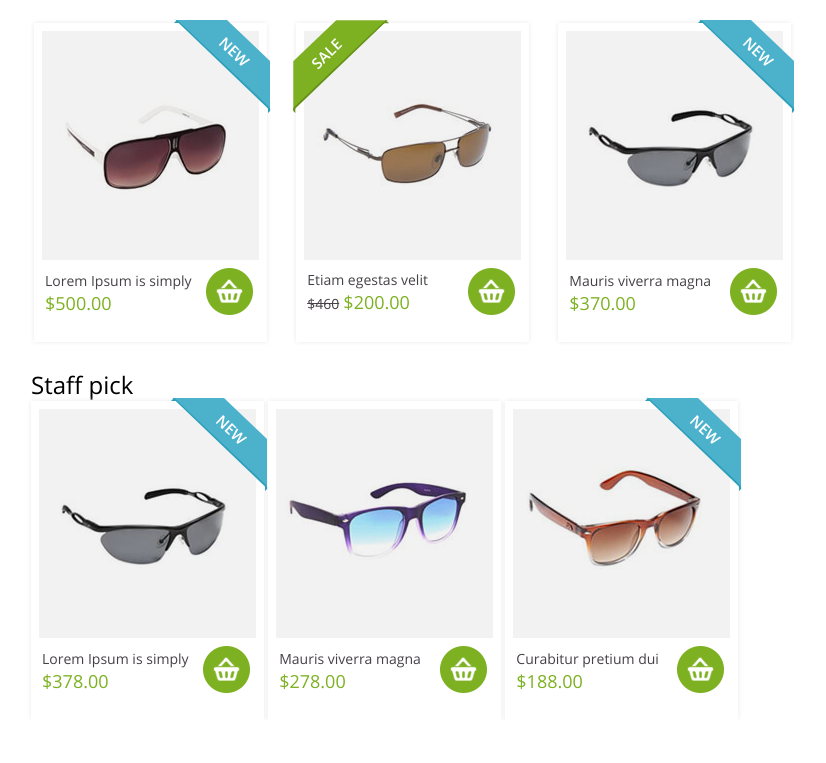
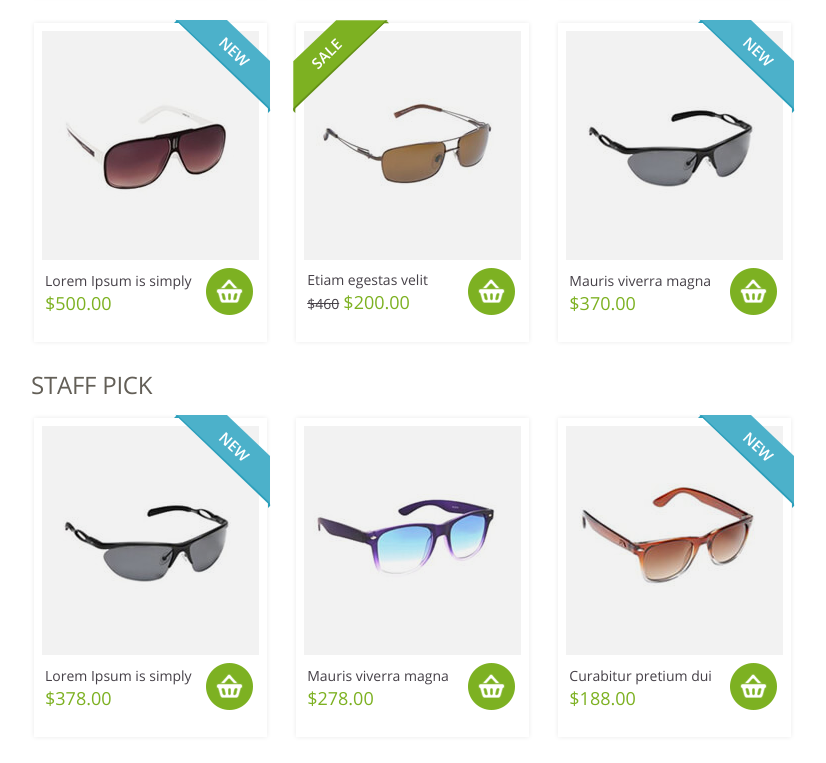
Before and after one commit to EkaterinaTolmach/06_test_maket_in-bl, a plain HTML site: page index.html in a window 1280 px wide. Shown: the part 1379-2142 px from the top of the page, without its empty margins (97-923 px from the left). Before the commit the page ends 2099 px from the top, so only its background shows below. Drawn offline with Linux system fonts and the light colour scheme; files whose address does not match are found by name.

Commit message:
#add Оформлены стили для блока Staff pick

```diff
--- a/css/style.css
+++ b/css/style.css
@@ -331,11 +331,13 @@ body {
 .featured-product__items {
     padding-left: 3px;
 }
-.featured-product__title {
+.section-title {
     color: #635f57;
     font-size: 24px;
     text-transform: uppercase;
     letter-spacing: -0.24px;
+}
+.featured-product__title {
     margin-bottom: 17px;
 }
 .featured-product__item {
@@ -393,7 +395,6 @@ body {
     text-align: center;
 }
 .product-item__descr {
-
     padding-left: 3px;
     margin-top: 8px;
     vertical-align: middle;
@@ -450,6 +451,16 @@ body {
     left: -12px;
     z-index: 115;
 }
+.staff-pick__items {
+    padding-left: 3px;
+}
+.staff-pick__title {
+    margin-bottom: 17px;
+}
+.staff-pick__item {
+    margin-right: 25px;
+    margin-bottom: 26px;
+}
 /*-----------------------Конец блока "content"------------------------*/
 .sidebar {
     content: "";
```
